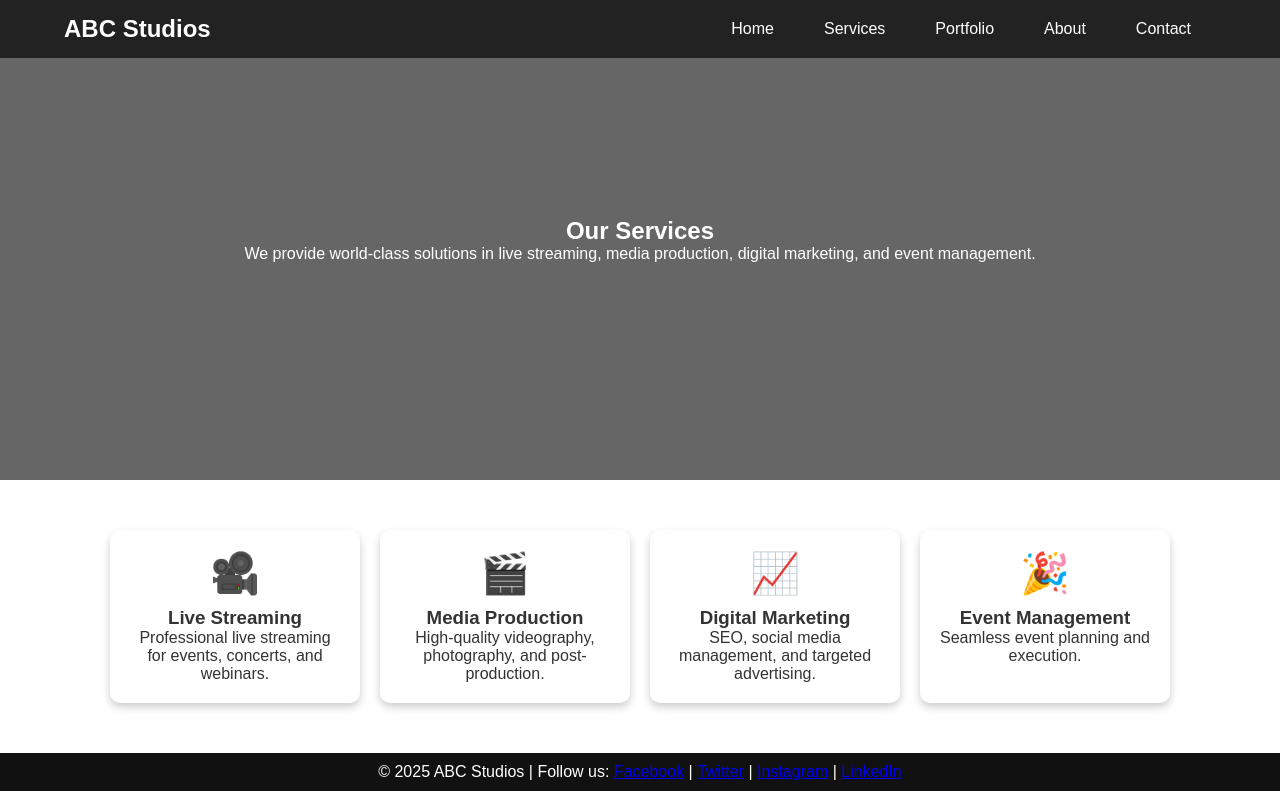
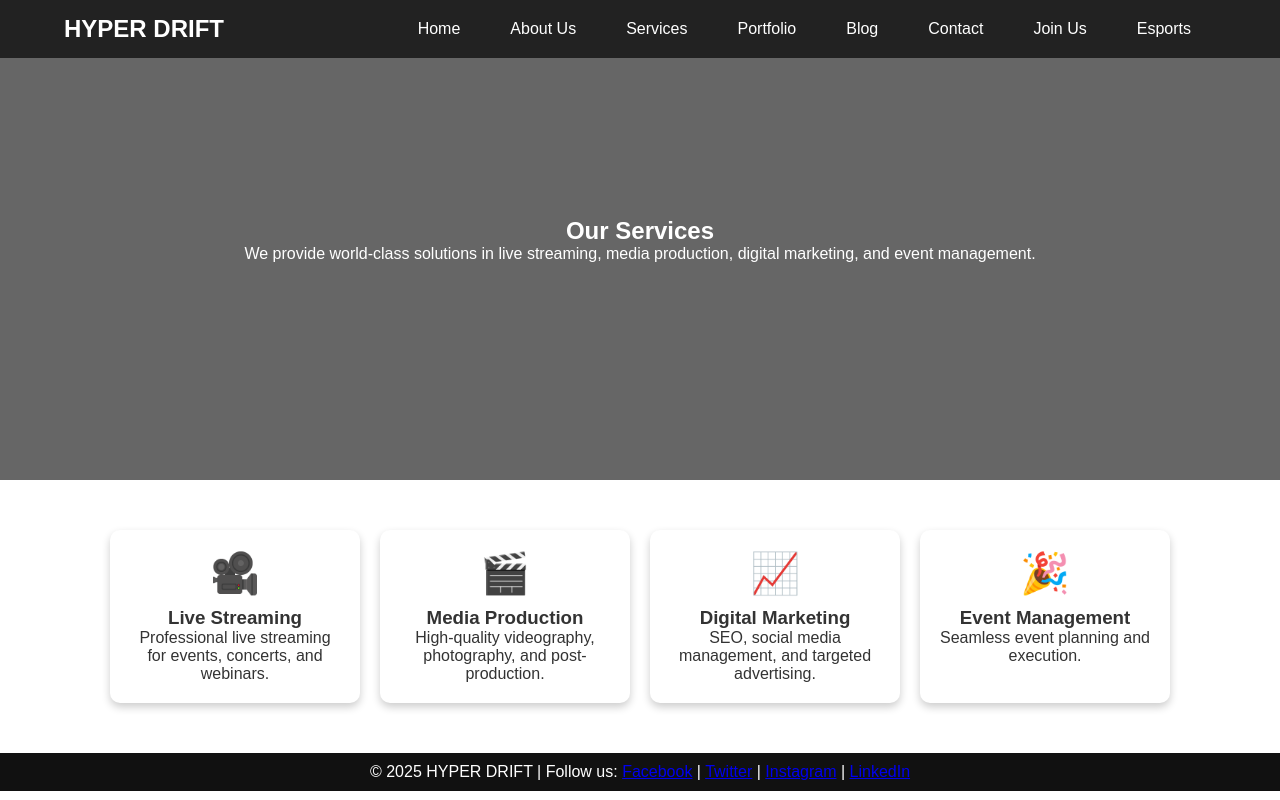
Before and after one commit to Elecxy-2k25/HYPER-DRIFT, a website: page services.html in a window 1280 px wide. Drawn offline with Linux system fonts and the light colour scheme.

Commit message:
Update services.html

```diff
--- a/services.html
+++ b/services.html
@@ -3,21 +3,24 @@
 <head>
     <meta charset="UTF-8">
     <meta name="viewport" content="width=device-width, initial-scale=1.0">
-    <title>Our Services | ABC Studios</title>
-    <link rel="stylesheet" href="services.css">
+    <title>Our Services | HYPER DRIFT</title>
+    <link rel="stylesheet" href="services.css"> <!-- Linking External CSS -->
 </head>
 <body>
 
     <!-- Navigation Bar -->
     <header>
-        <div class="logo">ABC Studios</div>
+        <div class="logo">HYPER DRIFT</div>
         <nav>
             <ul>
-                <li><a href="index.html" class="btn">Home</a></li>
-                <li><a href="services.html" class="btn active">Services</a></li>
-                <li><a href="portfolio.html" class="btn">Portfolio</a></li>
-                <li><a href="about.html" class="btn">About</a></li>
-                <li><a href="contact.html" class="btn">Contact</a></li>
+                <li><a href="index.html">Home</a></li>
+                <li><a href="about.html">About Us</a></li>
+                <li><a href="services.html">Services</a></li>
+                <li><a href="portfolio.html">Portfolio</a></li>
+                <li><a href="blog.html">Blog</a></li>
+                <li><a href="contact.html">Contact</a></li>
+                <li><a href="join.html">Join Us</a></li>
+                <li><a href="esports.html">Esports</a></li>
             </ul>
         </nav>
     </header>
@@ -57,7 +60,7 @@
 
     <!-- Footer -->
     <footer>
-        <p>&copy; 2025 ABC Studios | Follow us:
+        <p>&copy; 2025 HYPER DRIFT | Follow us:
             <a href="#">Facebook</a> |
             <a href="#">Twitter</a> |
             <a href="#">Instagram</a> |
```
